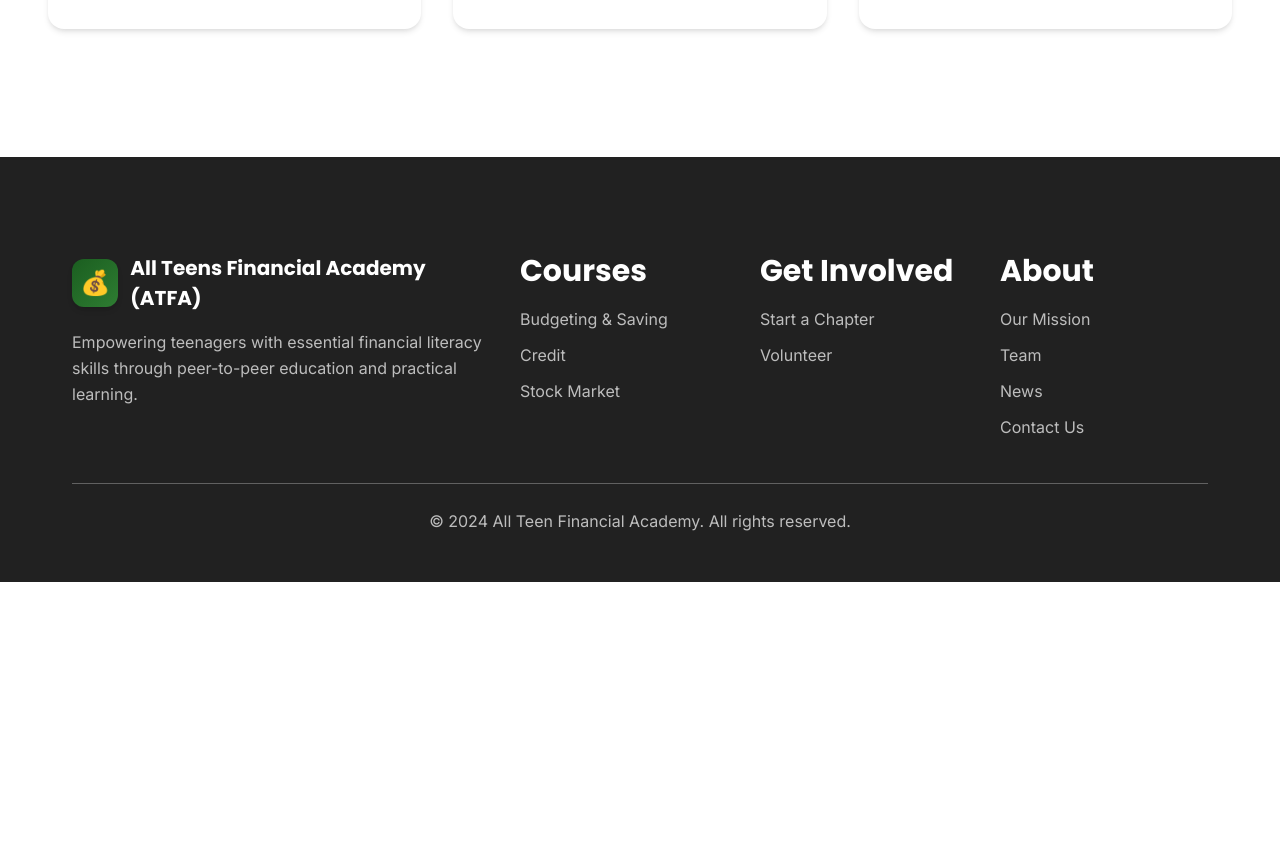
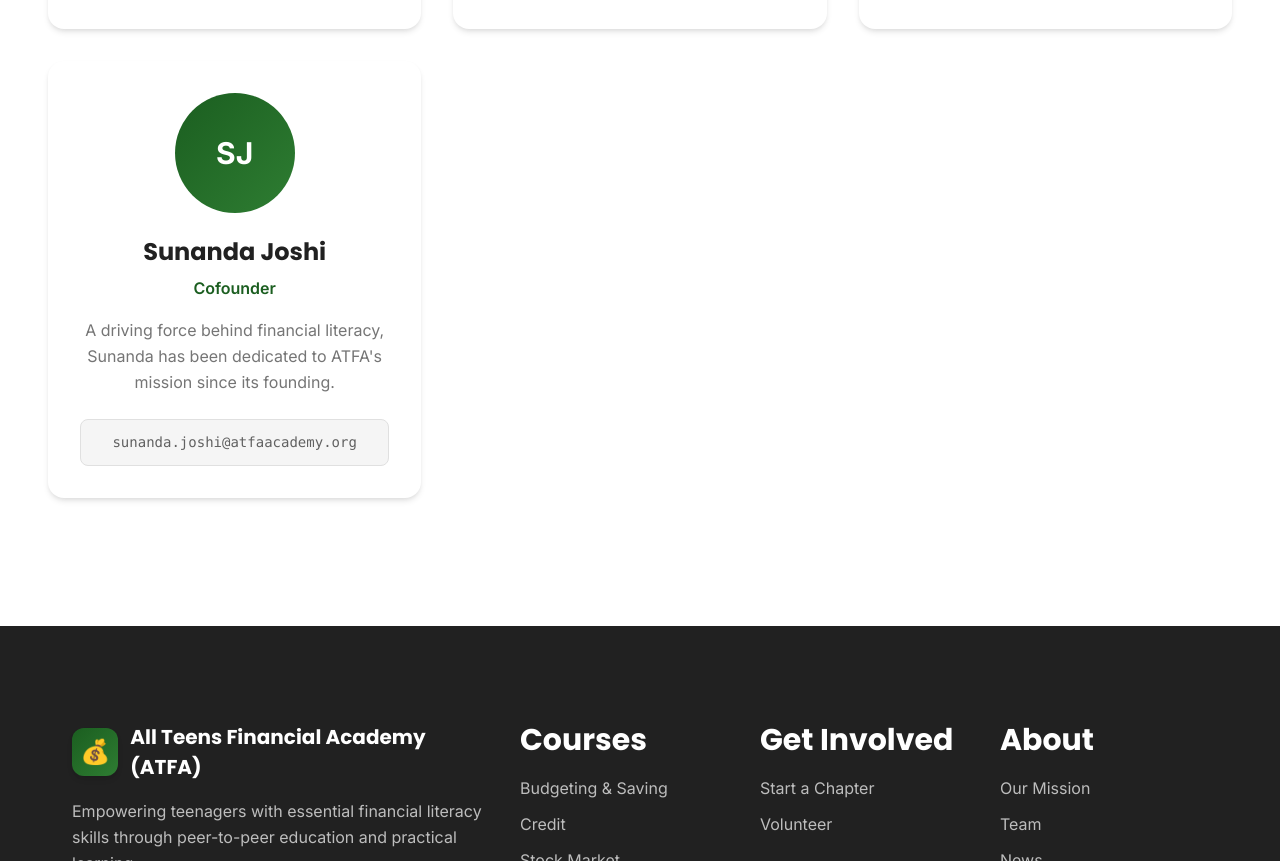
Before and after one commit to calashwin/atfaacacemy-redesign, a website built with Vite: page team.html in a window 1280 px wide. Shown: the part 2678-3539 px from the top of the page. Before the commit the page ends 3260 px from the top, so only its background shows below. Built offline with nearby package versions, Linux system fonts and the light colour scheme.

Commit message:
Added Sunanda

```diff
--- a/team.html
+++ b/team.html
@@ -220,6 +220,14 @@
                             <p class="member-bio">Integral part of ATFA's journey since the beginning. Pre-med student at University of Washington, where service is a core part of his identity, driving his commitment to teen financial education.</p>
                             <div class="member-email">hamzeh.beckmohamadi@atfaacademy.org</div>
                         </div>
+
+                        <div class="team-member">
+                            <div class="member-photo">SJ</div>
+                            <h3 class="member-name">Sunanda Joshi</h3>
+                            <p class="member-role">Cofounder</p>
+                            <p class="member-bio">A driving force behind financial literacy, Sunanda has been dedicated to ATFA's mission since its founding. </p>
+                            <div class="member-email">sunanda.joshi@atfaacademy.org</div>
+                        </div>
                 </div>
             </div>
         </div>
```
